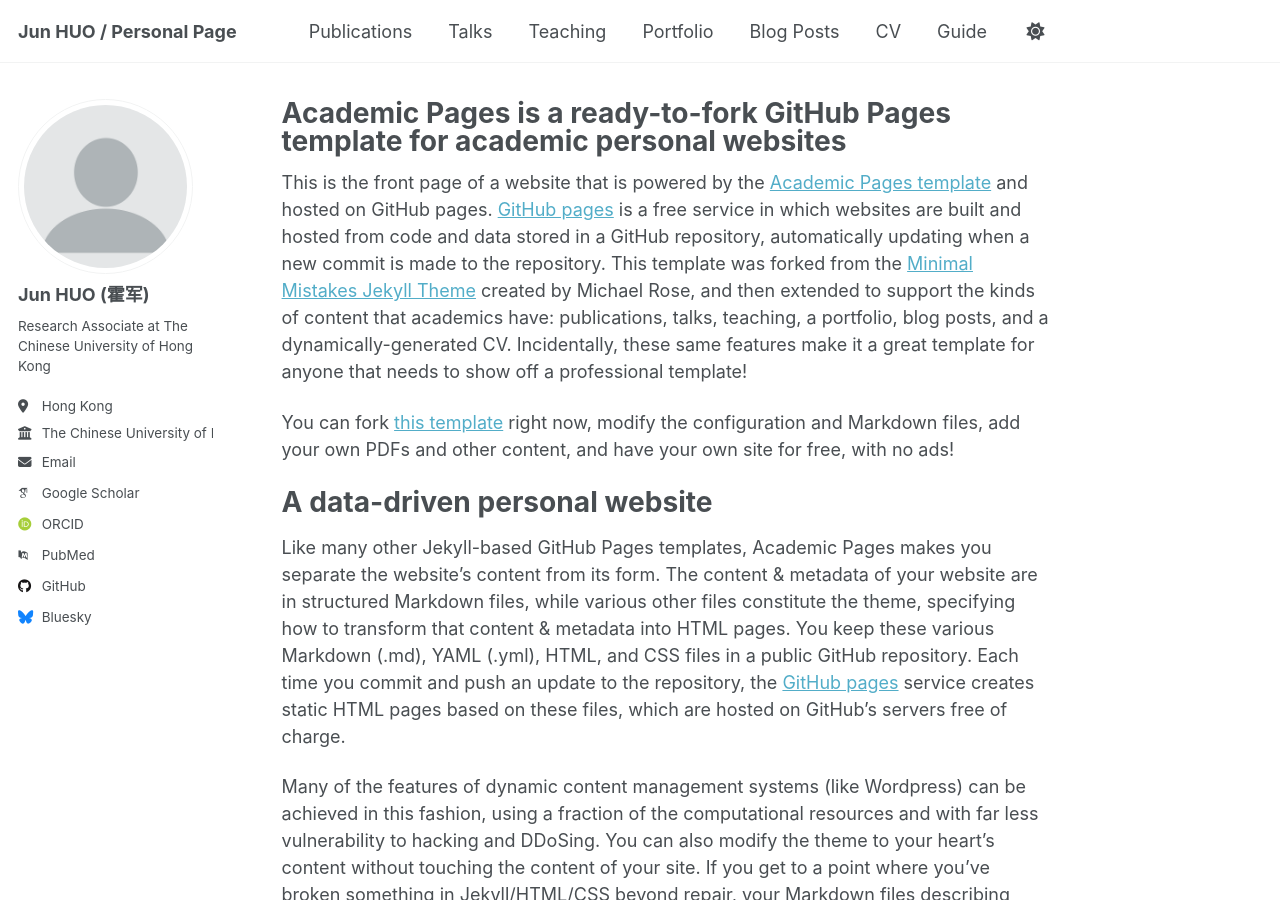
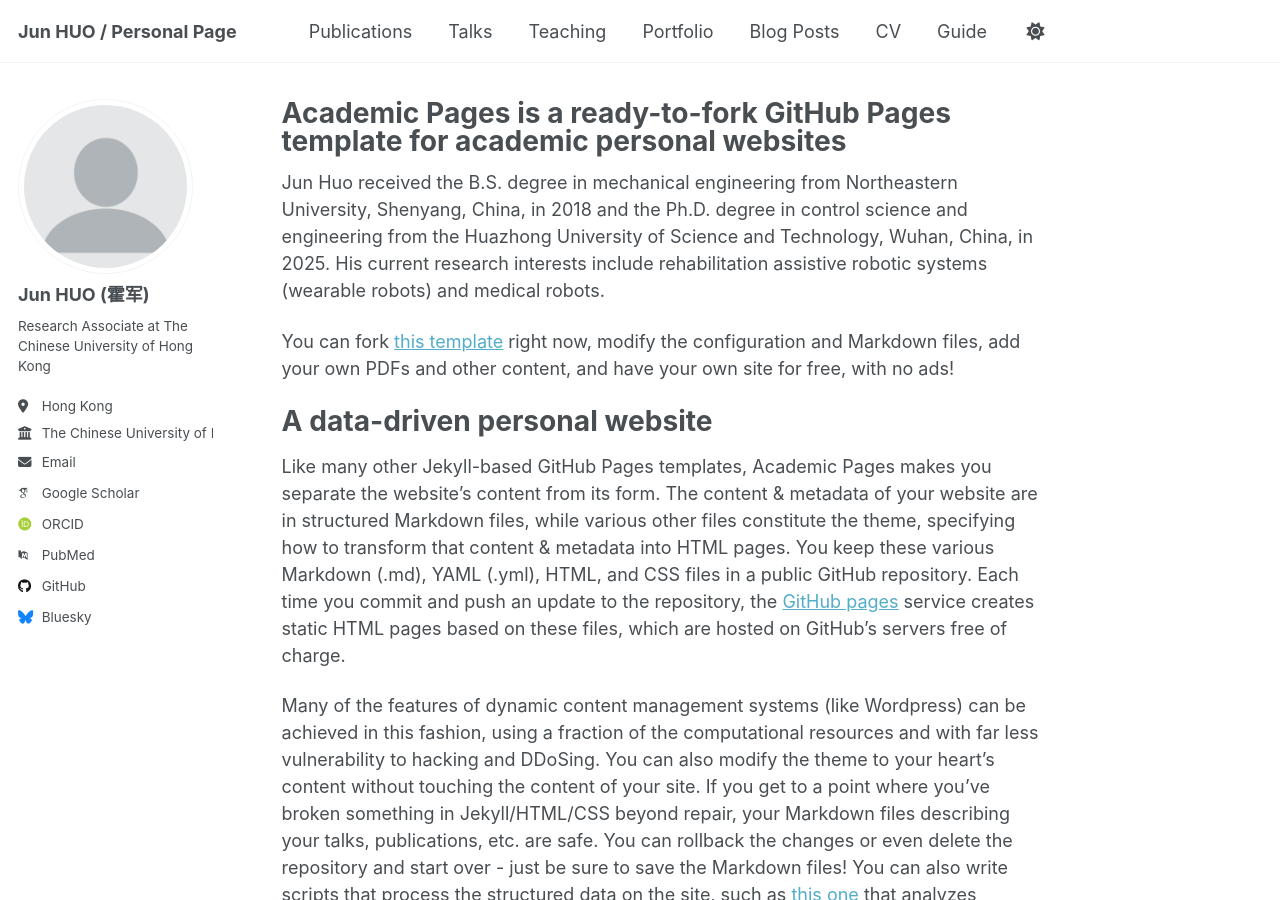
Before and after one commit to FokKwan/huojun.github.io, a Jekyll site: the page built from _pages/about.md, in a window 1280 px wide and 900 px high. Built offline with Jekyll 4.4.1, drawn with Linux system fonts in a browser that asks for light colours; some web fonts are replaced; a script that is not in the unit is left out.

Commit message:
Update about.md

```diff
--- a/_pages/about.md
+++ b/_pages/about.md
@@ -7,9 +7,9 @@ redirect_from:
   - /about.html
 ---
 
-This is the front page of a website that is powered by the [Academic Pages template](https://github.com/academicpages/academicpages.github.io) and hosted on GitHub pages. [GitHub pages](https://pages.github.com) is a free service in which websites are built and hosted from code and data stored in a GitHub repository, automatically updating when a new commit is made to the repository. This template was forked from the [Minimal Mistakes Jekyll Theme](https://mmistakes.github.io/minimal-mistakes/) created by Michael Rose, and then extended to support the kinds of content that academics have: publications, talks, teaching, a portfolio, blog posts, and a dynamically-generated CV. Incidentally, these same features make it a great template for anyone that needs to show off a professional template!
+Jun Huo received the B.S. degree in mechanical engineering from Northeastern University, Shenyang, China, in 2018 and the Ph.D. degree in control science and engineering from the Huazhong University of Science and Technology, Wuhan, China, in 2025. His current research interests include rehabilitation assistive robotic systems (wearable robots) and medical robots.
 
- You can fork [this template](https://github.com/academicpages/academicpages.github.io) right now, modify the configuration and Markdown files, add your own PDFs and other content, and have your own site for free, with no ads!
+You can fork [this template](https://github.com/academicpages/academicpages.github.io) right now, modify the configuration and Markdown files, add your own PDFs and other content, and have your own site for free, with no ads!
 
 A data-driven personal website
 ======
```
